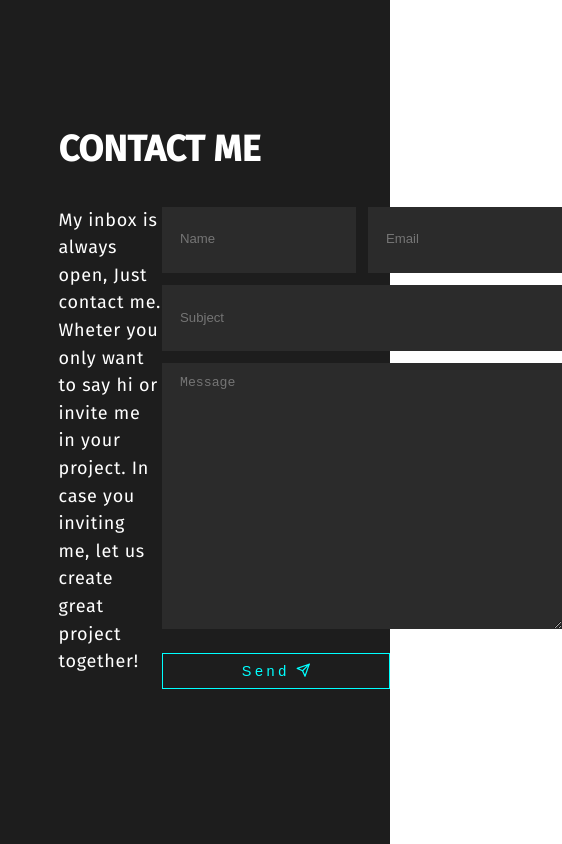
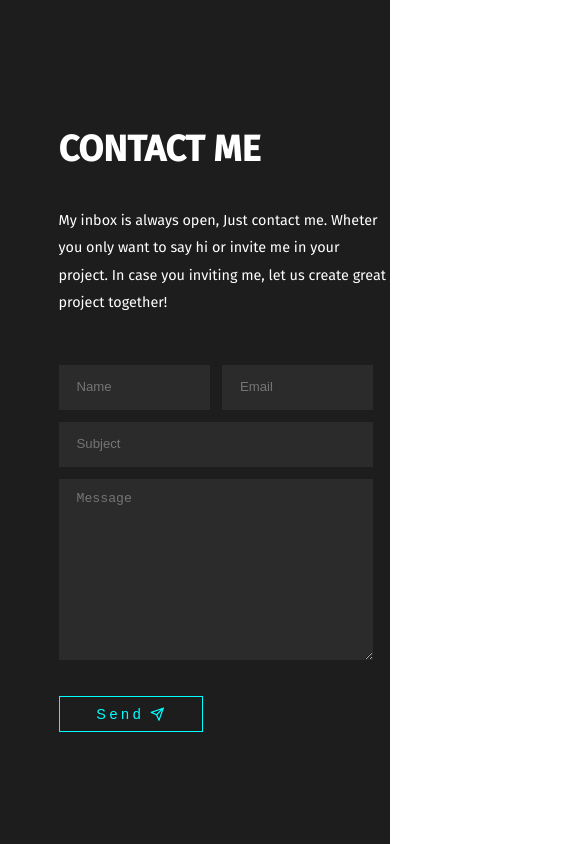
Before and after one commit to okkyprasetian/portfolio, a React (Create React App) app: page / in a window 390 px wide. Shown: the part 2532-3376 px from the top of the page, 562 px wide, since content can reach past the window. Built offline with nearby package versions, Linux system fonts and the light colour scheme.

Commit message:
styling for responsive contact layer

```diff
--- a/src/index.css
+++ b/src/index.css
@@ -199,7 +199,7 @@ a {
   grid-template-rows: 1fr 1fr 4fr;
   gap: 1rem;
   height: 50vh;
-  width: 45vw;
+  width: 40%;
 }
 
 .form-input {
@@ -262,10 +262,13 @@ a {
 }
 
 @media screen and (max-width: 800px) {
+
+  /* Mobile Global */
   :root {
     font-size: 12px;
   }
 
+  /* Mobile Nav */
   .nav {
     height: 10vh;
     padding: 0 8%;
@@ -324,7 +327,36 @@ a {
     font-size: 2.5rem;
   }
 
+  /* Mobile Lift */
   .lift-off {
     display: none;
   }
+
+  /* Mobile Contact */
+  .contact-content {
+    flex-direction: column;
+  }
+
+  .contact-p {
+    width: 100%;
+    font-size: 1.2rem;
+    letter-spacing: 0;
+  }
+
+  .form {
+    width: 95%;
+    margin: 0;
+    margin-top: 4rem;
+  }
+
+  .form-container {
+    width: 100%;
+    height: 35vh;
+    grid-template-columns: minmax(0, 1fr) minmax(0, 1fr);
+  }
+
+  .form-btn {
+    width: 12rem;
+    margin-top: 3rem;
+  }
 }
```
